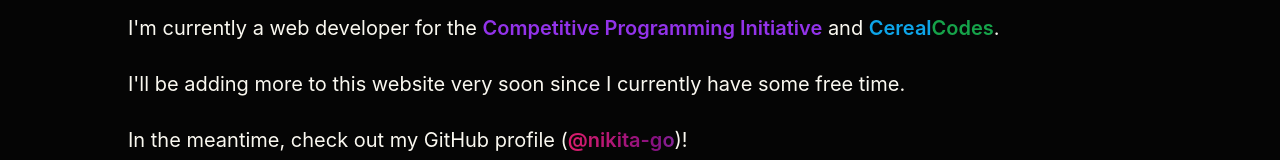
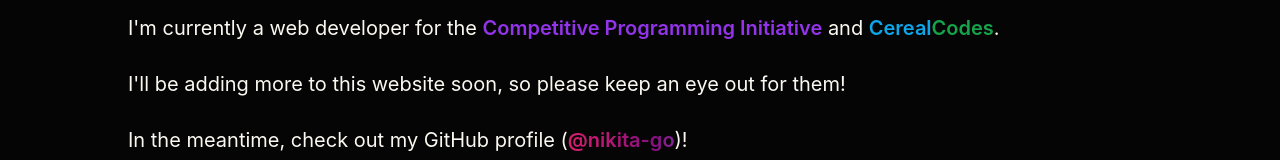
Before and after one commit to nikita-go/personal-website, a Next.js app: page / in a window 1280 px wide. Shown: the part 400-560 px from the top of the page. Built offline with nearby package versions, Linux system fonts and the light colour scheme.

Commit message:
change intro text

```diff
--- a/pages/index.js
+++ b/pages/index.js
@@ -35,7 +35,7 @@ export default function Home() {
               <br />
               <p> I'm currently a web developer for the <a href="https://joincpi.org/" className="font-semibold text-purple-600">Competitive Programming Initiative</a> and <a href="https://www.cerealcodes.org/" className="font-semibold"><span className="text-sky-500">Cereal</span><span className="text-green-600">Codes</span></a>.</p>
               <br />
-              <p>I'll be adding more to this website very soon since I currently have some free time.</p>
+              <p>I'll be adding more to this website soon, so please keep an eye out for them!</p>
               <br />
               <p>In the meantime, check out my GitHub profile (<a href="https://github.com/nikita-go" className="font-semibold text-transparent text-animation">@nikita-go</a>)!</p>
             </div>
```
